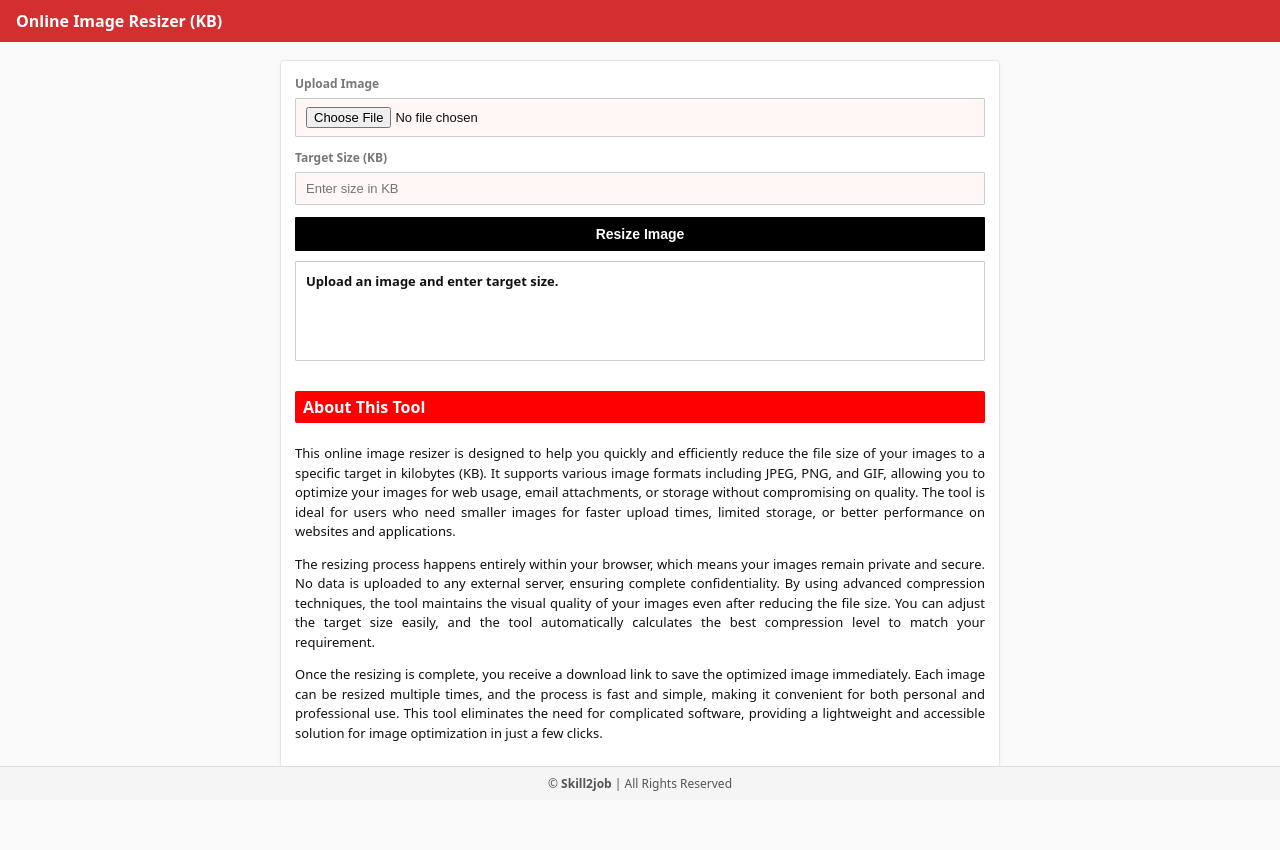
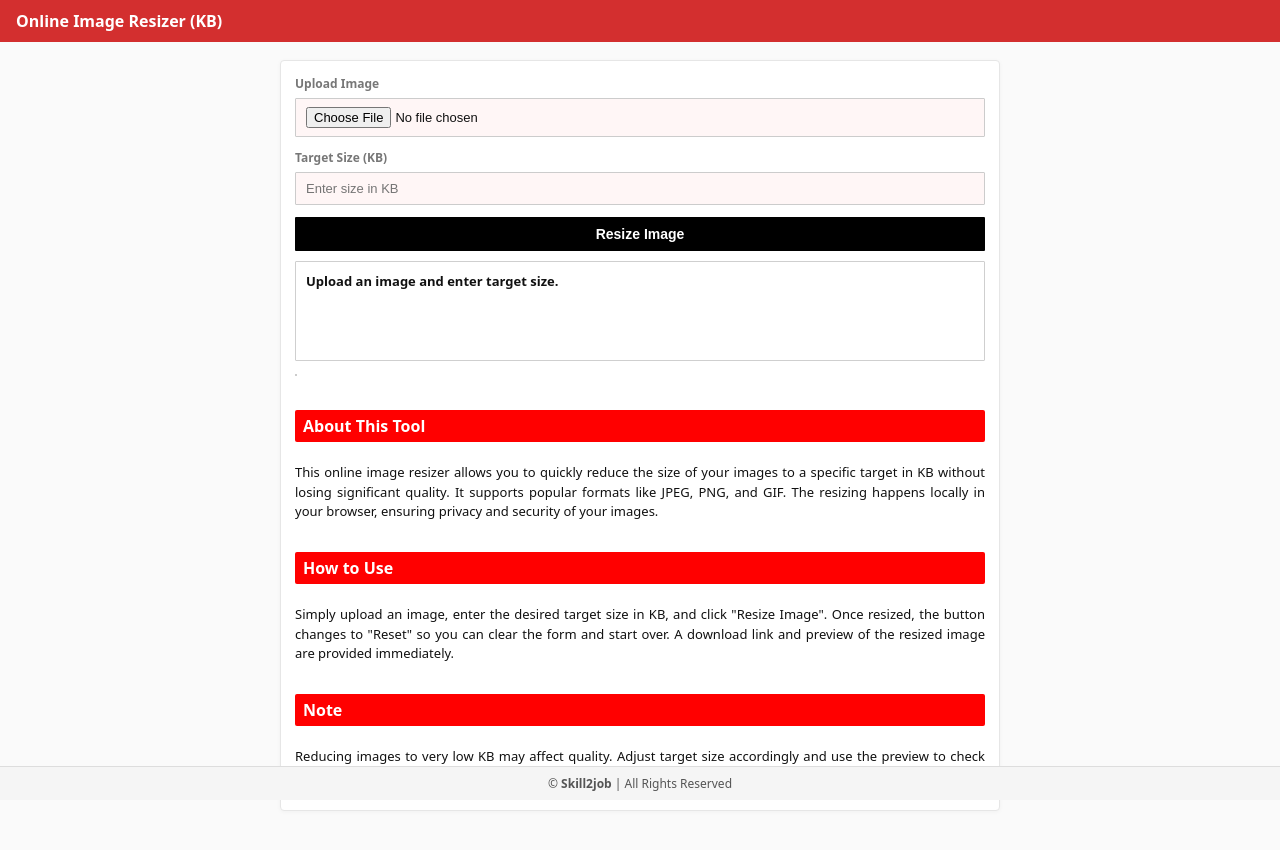
Before and after one commit to yadav150/Image-Resizer-8n-KB, a plain HTML site: page index.html in a window 1280 px wide. Drawn offline with Linux system fonts and the light colour scheme; a script that the page names is missing.

Commit message:
Update index.html

```diff
--- a/index.html
+++ b/index.html
@@ -21,16 +21,19 @@
       </div>
       <button id="resizeBtn" class="btn">Resize Image</button>
       <div id="result" class="result">Upload an image and enter target size.</div>
+      <img id="preview" class="preview" src="" alt="">
 
       <h4 class="h4-style">About This Tool</h4>
       <p class="justify-p">
-        This online image resizer is designed to help you quickly and efficiently reduce the file size of your images to a specific target in kilobytes (KB). It supports various image formats including JPEG, PNG, and GIF, allowing you to optimize your images for web usage, email attachments, or storage without compromising on quality. The tool is ideal for users who need smaller images for faster upload times, limited storage, or better performance on websites and applications.
+        This online image resizer allows you to quickly reduce the size of your images to a specific target in KB without losing significant quality. It supports popular formats like JPEG, PNG, and GIF. The resizing happens locally in your browser, ensuring privacy and security of your images.
       </p>
+      <h4 class="h4-style">How to Use</h4>
       <p class="justify-p">
-        The resizing process happens entirely within your browser, which means your images remain private and secure. No data is uploaded to any external server, ensuring complete confidentiality. By using advanced compression techniques, the tool maintains the visual quality of your images even after reducing the file size. You can adjust the target size easily, and the tool automatically calculates the best compression level to match your requirement.
+        Simply upload an image, enter the desired target size in KB, and click "Resize Image". Once resized, the button changes to "Reset" so you can clear the form and start over. A download link and preview of the resized image are provided immediately.
       </p>
+      <h4 class="h4-style">Note</h4>
       <p class="justify-p">
-        Once the resizing is complete, you receive a download link to save the optimized image immediately. Each image can be resized multiple times, and the process is fast and simple, making it convenient for both personal and professional use. This tool eliminates the need for complicated software, providing a lightweight and accessible solution for image optimization in just a few clicks.
+        Reducing images to very low KB may affect quality. Adjust target size accordingly and use the preview to check the result before downloading.
       </p>
     </div>
   </div>
@@ -41,4 +44,4 @@
 
   <script src="image-resizer.js"></script>
 </body>
-  </html>
+</html>
```
